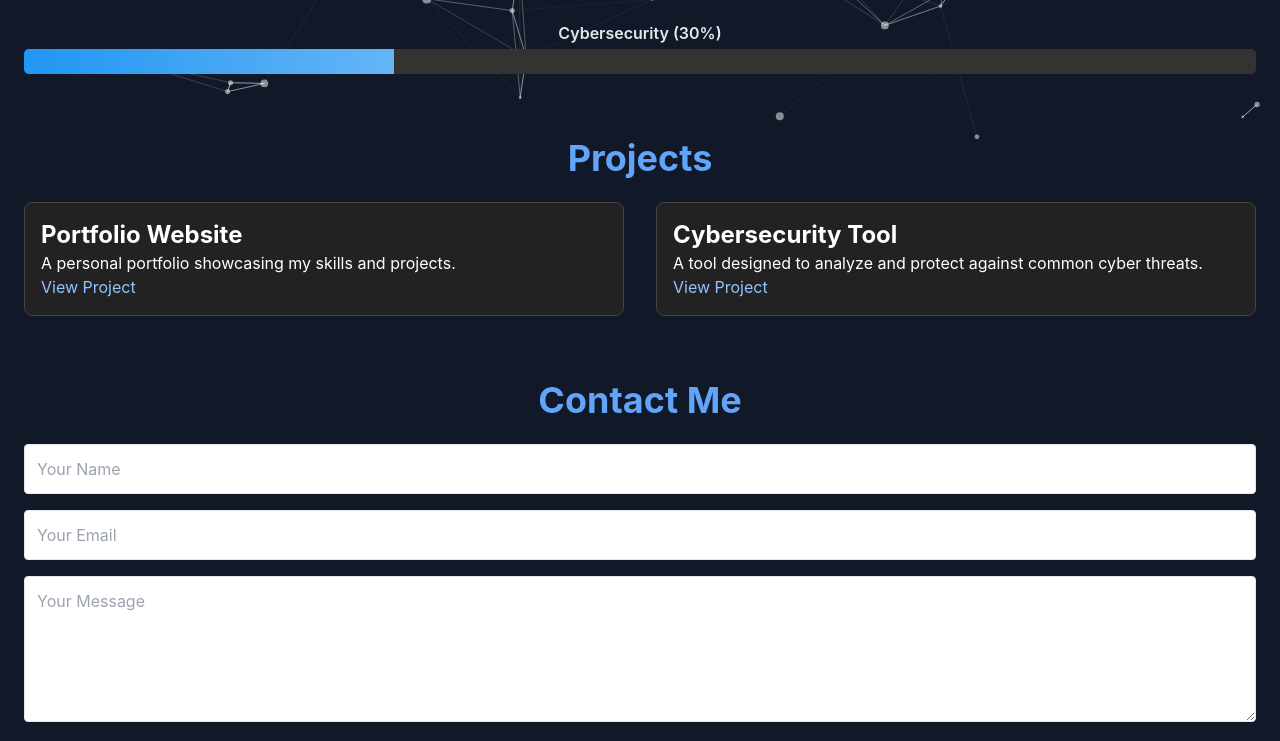
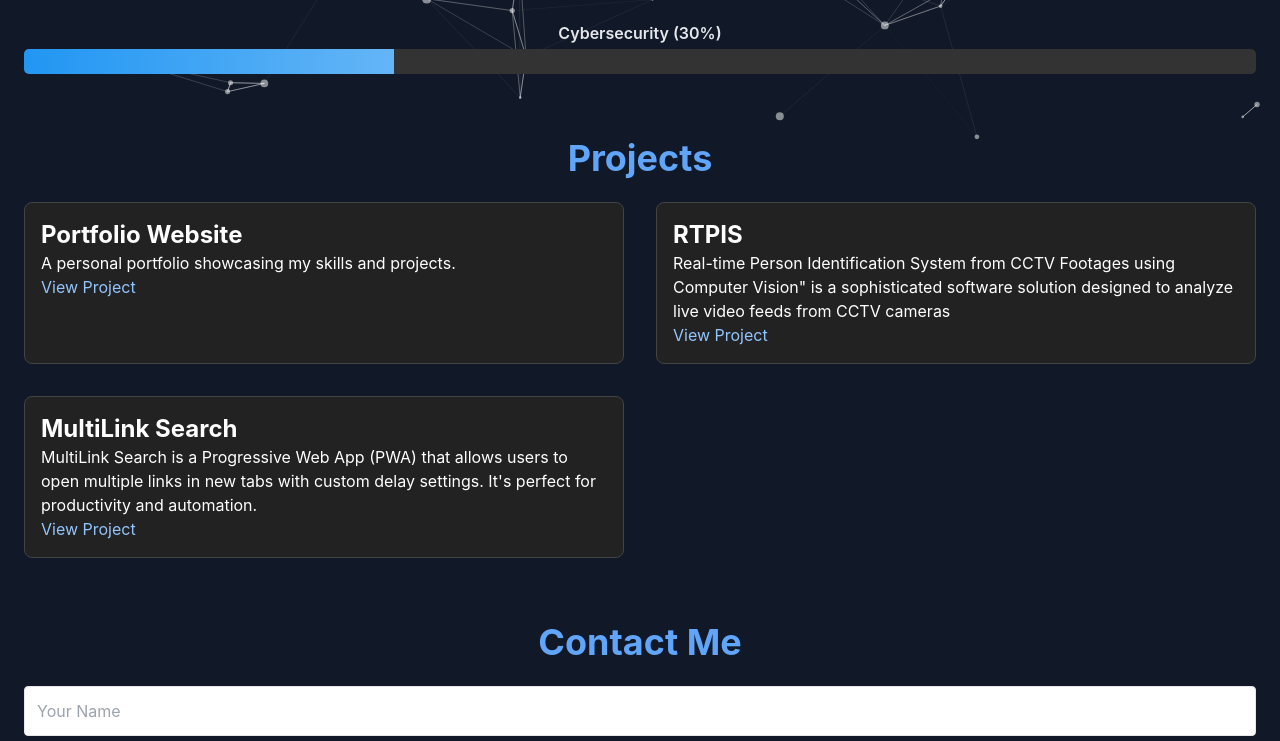
Before and after one commit to nandu-555/portfolio, a plain HTML site: page index.html in a window 1280 px wide. Shown: the part 652-1393 px from the top of the page. Drawn offline with nearby package versions, Linux system fonts and the light colour scheme.

Commit message:
Updated file

```diff
--- a/index.html
+++ b/index.html
@@ -71,14 +71,23 @@
                 <div class="project-card hover:bg-purple-600 hover:scale-105 transition-transform">
                     <h3 class="text-2xl font-bold">Portfolio Website</h3>
                     <p>A personal portfolio showcasing my skills and projects.</p>
-                    <a href="https://github.com/your-username/project1" class="text-blue-300 hover:underline">
+                    <a href="https://nandu-555.github.io/portfolio/" class="text-blue-300 hover:underline">
                         View Project
                     </a>
                 </div>
                 <div class="project-card hover:bg-purple-600 hover:scale-105 transition-transform">
-                    <h3 class="text-2xl font-bold">Cybersecurity Tool</h3>
-                    <p>A tool designed to analyze and protect against common cyber threats.</p>
-                    <a href="https://github.com/your-username/project2" class="text-blue-300 hover:underline">
+                    <h3 class="text-2xl font-bold">RTPIS</h3>
+                    <p>Real-time Person Identification System from CCTV Footages using
+                        Computer Vision" is a sophisticated software solution designed to
+                        analyze live video feeds from CCTV cameras</p>
+                    <a href="https://github.com/nandu-555/Real-Time-Person-Identification-System" class="text-blue-300 hover:underline">
+                        View Project
+                    </a>
+                </div>
+                <div class="project-card hover:bg-purple-600 hover:scale-105 transition-transform">
+                    <h3 class="text-2xl font-bold">MultiLink Search</h3>
+                    <p>MultiLink Search is a Progressive Web App (PWA) that allows users to open multiple links in new tabs with custom delay settings. It's perfect for productivity and automation.</p>
+                    <a href="https://multilinksearch.netlify.app/" class="text-blue-300 hover:underline">
                         View Project
                     </a>
                 </div>
```
